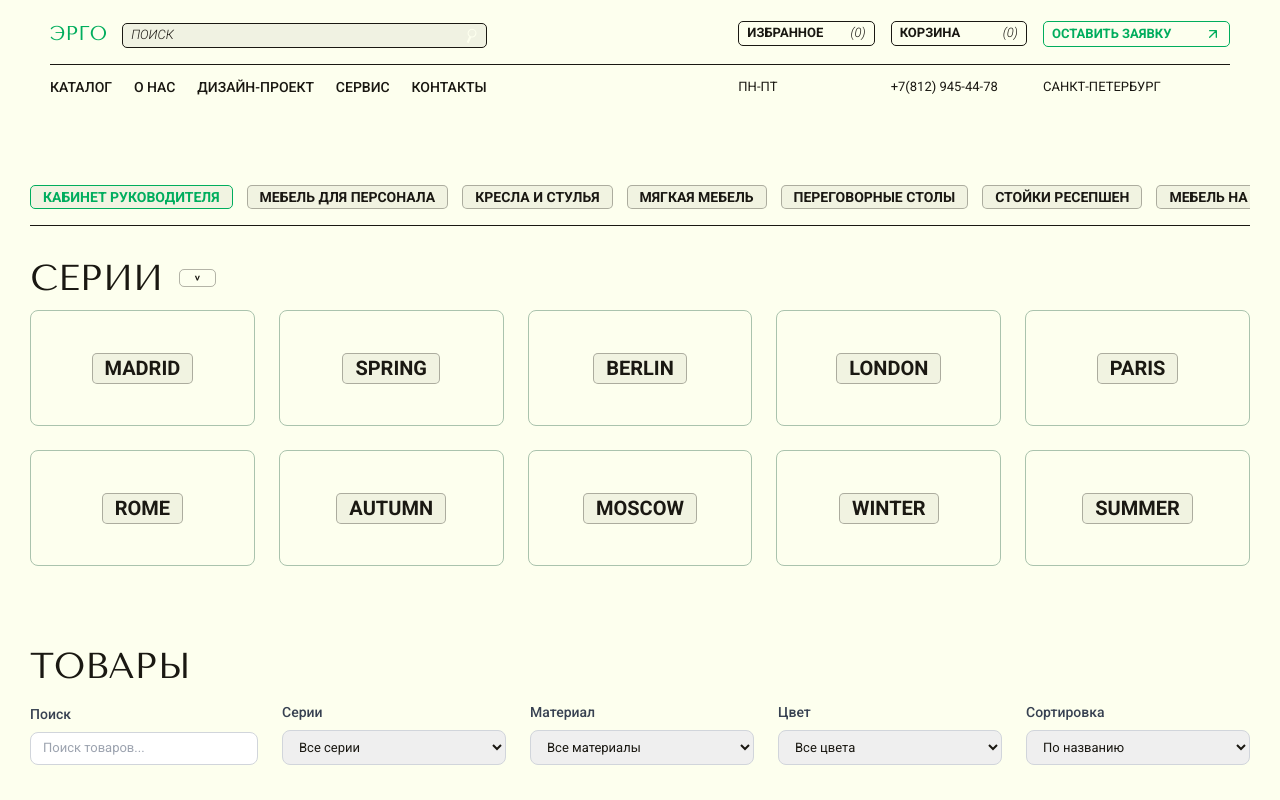
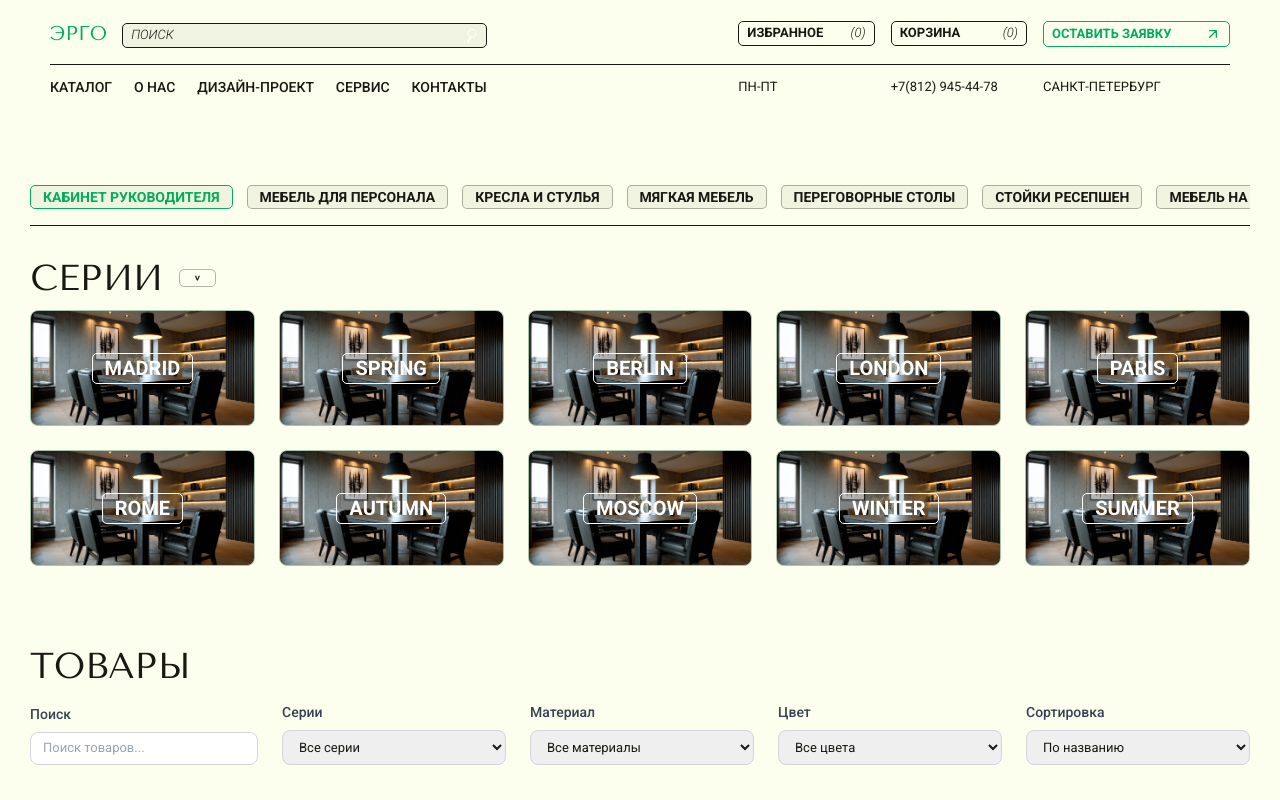
Before and after one commit to Cherkoff-web-sites/ergo, a React (Vite) app in the folder market/: page /catalog/boss_cabinet in a window 1280 px wide. Shown: the top 800 px of the page. Built offline with nearby package versions, Linux system fonts and the light colour scheme.

Commit message:
fix jira list part 15

```diff
--- a/market/src/components/CategoryPage.jsx
+++ b/market/src/components/CategoryPage.jsx
@@ -234,9 +234,12 @@ mt-6 md:mt-16 xxl:mt-20">
                   return (
                     <div
                       key={seriesItem.id}
-                      className="series-card group relative block bg-transparent rounded-lg border border-card-border transition-all duration-300"
+                      className="series-card group relative block rounded-lg border border-card-border transition-all duration-300"
                       style={{
-                        '--bg-image': 'url(/img/series_example_fp.webp)'
+                        backgroundImage: 'url(/img/series_example_fp.webp)',
+                        backgroundSize: 'cover',
+                        backgroundPosition: 'center',
+                        backgroundRepeat: 'no-repeat'
                       }}
                     >
                       <div className="min-h-[114px] xxl:min-h-[164px] flex items-center justify-center relative z-10">
@@ -244,17 +247,10 @@ mt-6 md:mt-16 xxl:mt-20">
                           to={`/catalog/${category.id}/series/${seriesItem.id}`}
                           onClick={handleSeriesClick}
                           className="series-button text-center inline-block transition-all duration-300"
-                          onMouseEnter={(e) => {
-                            e.target.closest('.series-card').style.setProperty('--after-opacity', '1');
-                            e.target.style.setProperty('--button-bg', 'transparent');
-                            e.target.style.setProperty('--button-color', 'white');
-                            e.target.style.setProperty('--button-border', '1px solid white');
-                          }}
-                          onMouseLeave={(e) => {
-                            e.target.closest('.series-card').style.setProperty('--after-opacity', '0');
-                            e.target.style.setProperty('--button-bg', 'rgba(26, 24, 18, 0.05)');
-                            e.target.style.setProperty('--button-color', '#1A1812');
-                            e.target.style.setProperty('--button-border', '1px solid rgba(26, 24, 18, 0.32)');
+                          style={{
+                            backgroundColor: 'transparent',
+                            color: 'white',
+                            border: '1px solid white'
                           }}
                         >
                           {seriesItem.name.toUpperCase()}
```
Also changed, not shown: 1 other file (tests, documents, lock files or other folders).
